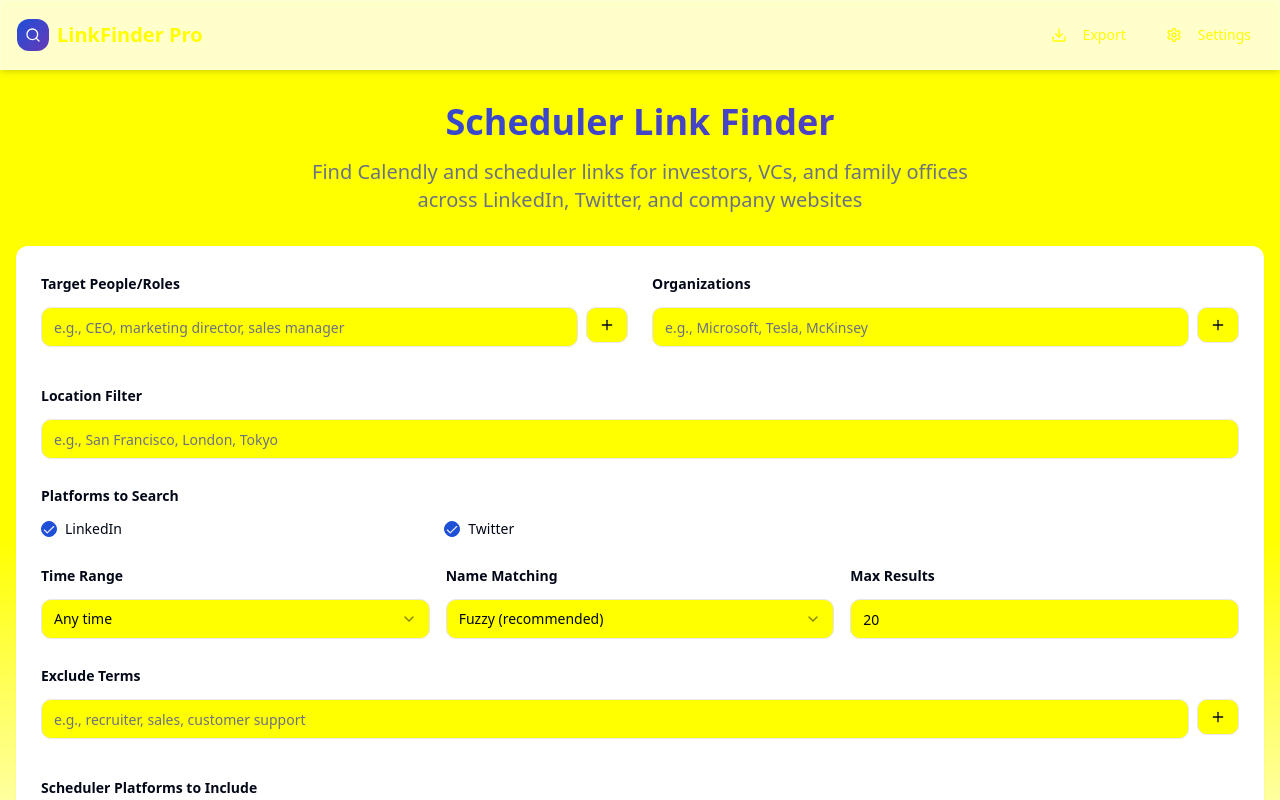
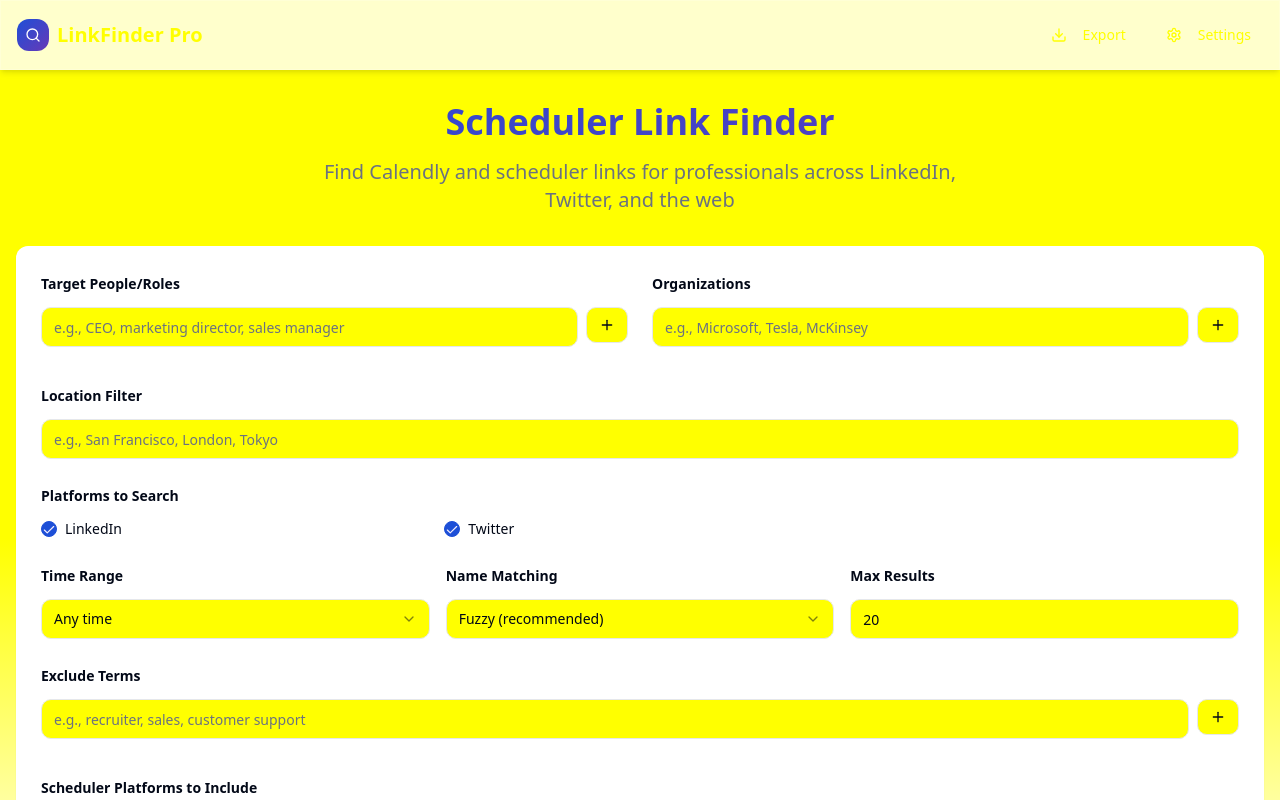
Before and after one commit to tarekmania/go4ai, a React (Vite) app: page / in a window 1280 px wide. Shown: the top 800 px of the page. Built offline with nearby package versions, Linux system fonts and the light colour scheme.

Commit message:
Refactor description text

```diff
--- a/src/pages/Index.tsx
+++ b/src/pages/Index.tsx
@@ -12,7 +12,7 @@ const Index = () => {
             Scheduler Link Finder
           </h1>
           <p className="text-xl text-muted-foreground max-w-2xl mx-auto">
-            Find Calendly and scheduler links for investors, VCs, and family offices across LinkedIn, Twitter, and company websites
+            Find Calendly and scheduler links for professionals across LinkedIn, Twitter, and the web
           </p>
         </div>
         <SchedulerLinkFinder />
```
